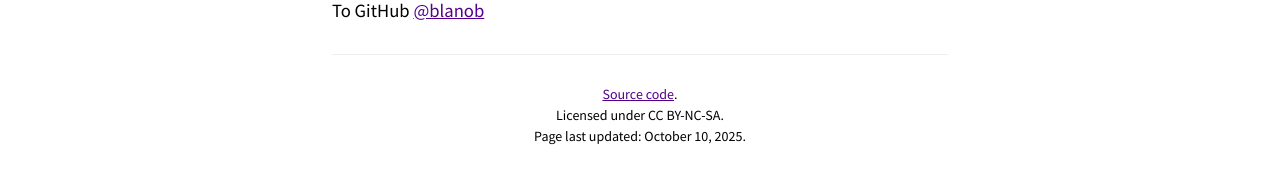
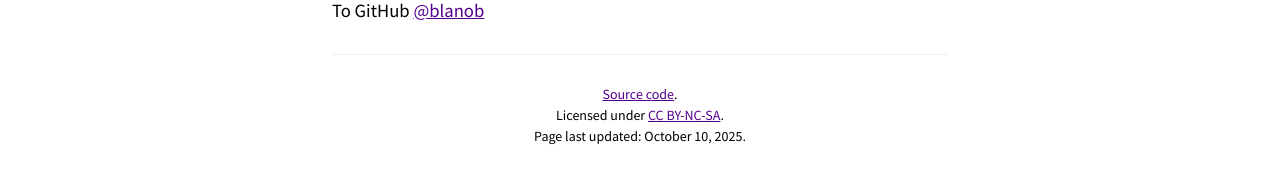
Before and after one commit to blanob/blanob.github.io, a Jekyll site: the page built from index.md, in a window 1280 px wide. Shown: the part 891-1072 px from the top of the page. Built offline with Jekyll 4.4.1, drawn with Linux system fonts in a browser that asks for light colours; part of the change alters nothing that is shown.

```diff
--- a/index.md
+++ b/index.md
@@ -22,12 +22,12 @@ Under Construction <img src="construction.gif" width="50" >
 
 # Link
 
-To GitHub [@blanob](https://github.com/blanob)
+To GitHub [@blanob](https://github.com/blanob/)
 
 ---
 
 <div class="small center">
 <p><a href="https://github.com/blanob/blanob.github.io/">Source code</a>.</p>
-<p>Licensed under CC BY-NC-SA.</p>
+<p>Licensed under <a href="https://creativecommons.org/licenses/by-nc-sa/4.0/">CC BY-NC-SA</a>.</p>
 <p>Page last updated: October 10, 2025.</p>
 </div>
```
